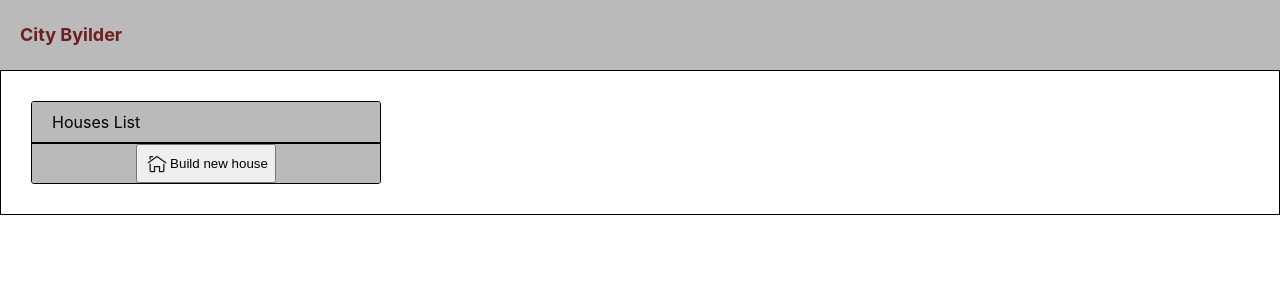
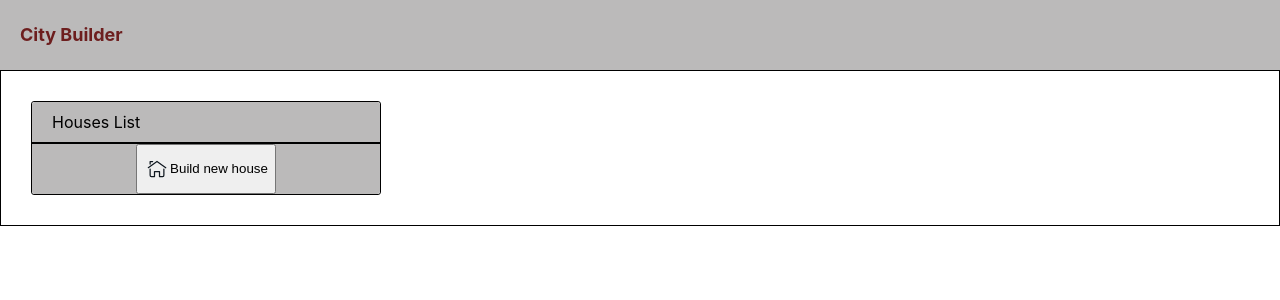
Before and after one commit to KhazanAlexey/HouseBulider, a React (Create React App) app: page / in a window 1280 px wide. Shown: the top 300 px of the page. Built offline with nearby package versions, Linux system fonts and the light colour scheme.

Commit message:
fix bugs

```diff
--- a/src/App.module.scss
+++ b/src/App.module.scss
@@ -50,6 +50,7 @@
         -moz-border-radius-topright: 3px;
         border-top-left-radius: 3px;
         border-top-right-radius: 3px;
+        overflow: hidden;
       }
 
       .controls {
@@ -70,8 +71,15 @@
         @extend .title
 
       }
-      button{
-        display: flex;flex-direction: row;flex-wrap: nowrap;justify-content: center;align-items: center;
+
+      button {
+        display: flex;
+        flex-direction: row;
+        flex-wrap: nowrap;
+        justify-content: center;
+        align-items: center;
+        line-height: 10px;
+        height: 50px;
       }
     }
 
--- a/src/App.tsx
+++ b/src/App.tsx
@@ -47,7 +47,7 @@ const floorId=v1()
     return (
         <div className={s.App}>
             <header className={s.header}>
-                City Byilder
+                City Builder
             </header>
 
             <div className={s.body}>
@@ -57,12 +57,9 @@ const floorId=v1()
                     </div>
                     <div className={s.controls}>
                         {house.map((c) => {
-
                             return <Controls key={c.houseID} houseNumber={c.houseNumber}
                                              houseID={c.houseID}/>
                         })}
-
-
                     </div>
                     <div className={s.footerControls}>
                         <button onClick={addHouseHandler}><Iconwrapper></Iconwrapper>Build new house</button>
@@ -71,11 +68,7 @@ const floorId=v1()
                 <div className={s.placeForHouses}>
                     {house.map(h => {
                         let f = floors[h.houseID]
-
-
                         return <House key={h.houseID} f={f} houseNumber={h.houseNumber} />
-
-
                     })
                     }
                 </div>
--- a/src/House/Hall/Door/Door.module.scss
+++ b/src/House/Hall/Door/Door.module.scss
@@ -5,7 +5,7 @@
   border: 2px solid;
   align-self: flex-end;
   align-items: center;
-  font-size: 9px;
+  font-size: 8px;
   position: relative;
   .number{
     position: absolute;
```
